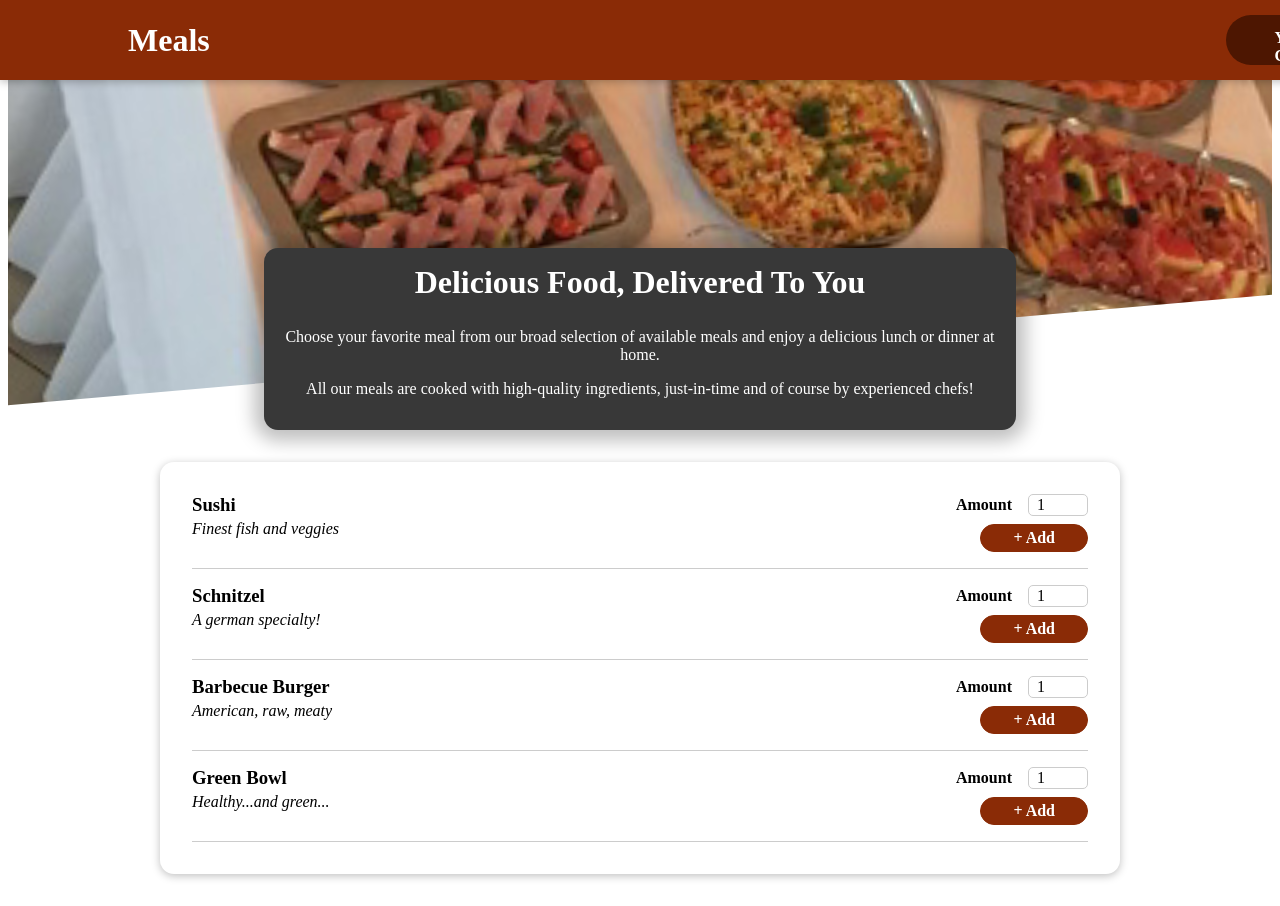
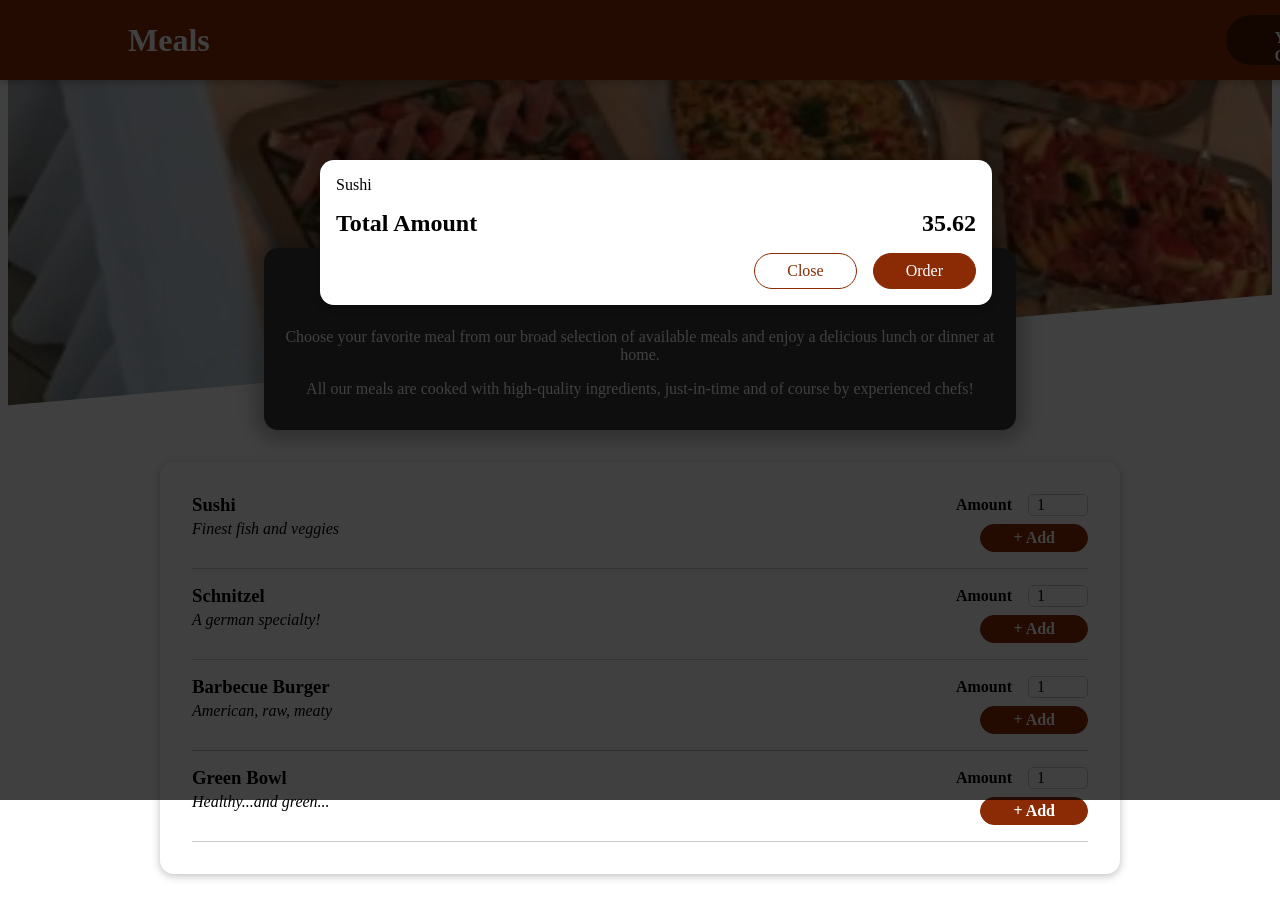
Before and after one commit to gevvard/food-app-example, a React (Create React App) app: page / in a window 1280 px wide. Built offline with nearby package versions, Linux system fonts and the light colour scheme.

Commit message:
adding a Modal

```diff
--- a/public/index.html
+++ b/public/index.html
@@ -28,7 +28,9 @@
   </head>
   <body>
     <noscript>You need to enable JavaScript to run this app.</noscript>
+   <div id="overlays" ></div>
     <div id="root"></div>
+
     <!--
       This HTML file is a template.
       If you open it directly in the browser, you will see an empty page.
--- a/src/App.js
+++ b/src/App.js
@@ -1,12 +1,14 @@
 import React, {Fragment} from "react";
 import Header from "./components/Layout/Header";
 import Meals from "./components/Meals/Meals";
+import Cart from "./components/Carts/Cart";
 
 
 function App() {
 
   return (
     <Fragment>
+      <Cart/>
       <Header/>
       <main>
         <Meals/>
--- a/src/components/Carts/Cart.js
+++ b/src/components/Carts/Cart.js
@@ -1,4 +1,5 @@
 import classes from './Cart.module.css';
+import Modal from "../UI/Modal";
 
 const Cart = (props) => {
   const cartItems = (
@@ -10,7 +11,7 @@
   );
 
   return (
-    <div>
+    <Modal>
       {cartItems}
       <div className={classes.total}>
         <span>Total Amount</span>
@@ -20,7 +21,7 @@
         <button className={classes['button--alt']}>Close</button>
         <button className={classes.button}>Order</button>
       </div>
-    </div>
+    </Modal>
   );
 };
 
--- /dev/null
+++ b/src/components/UI/Modal.js
@@ -0,0 +1,32 @@
+import { Fragment } from 'react';
+import ReactDOM from 'react-dom';
+
+import classes from './Modal.module.css';
+
+const Backdrop = (props) => {
+  return <div className={classes.backdrop} />;
+};
+
+const ModalOverlay = (props) => {
+  return (
+    <div className={classes.modal}>
+      <div className={classes.content}>{props.children}</div>
+    </div>
+  );
+};
+
+const portalElement = document.getElementById('overlays');
+
+const Modal = (props) => {
+  return (
+    <Fragment>
+      {ReactDOM.createPortal(<Backdrop />, portalElement)}
+      {ReactDOM.createPortal(
+        <ModalOverlay>{props.children}</ModalOverlay>,
+        portalElement
+      )}
+    </Fragment>
+  );
+};
+
+export default Modal;
--- /dev/null
+++ b/src/components/UI/Modal.module.css
@@ -0,0 +1,39 @@
+.backdrop {
+    position: fixed;
+    top: 0;
+    left: 0;
+    width: 100%;
+    height: 100vh;
+    z-index: 20;
+    background-color: rgba(0, 0, 0, 0.75);
+}
+
+.modal {
+    position: fixed;
+    top: 20vh;
+    left: 5%;
+    width: 90%;
+    background-color: white;
+    padding: 1rem;
+    border-radius: 14px;
+    box-shadow: 0 2px 8px rgba(0, 0, 0, 0.25);
+    z-index: 30;
+    animation: slide-down 300ms ease-out forwards;
+}
+
+@media (min-width: 768px) {
+    .modal {
+        width: 40rem;
+        left: calc(50% - 20rem);
+    }
+}
+
+@keyframes slide-down {
+    from {
+        opacity: 0;
+        transform: translateY(-3rem);
+    }
+    to {
+        opacity: 1;
+        transform: translateY(0);
+    }}
```
